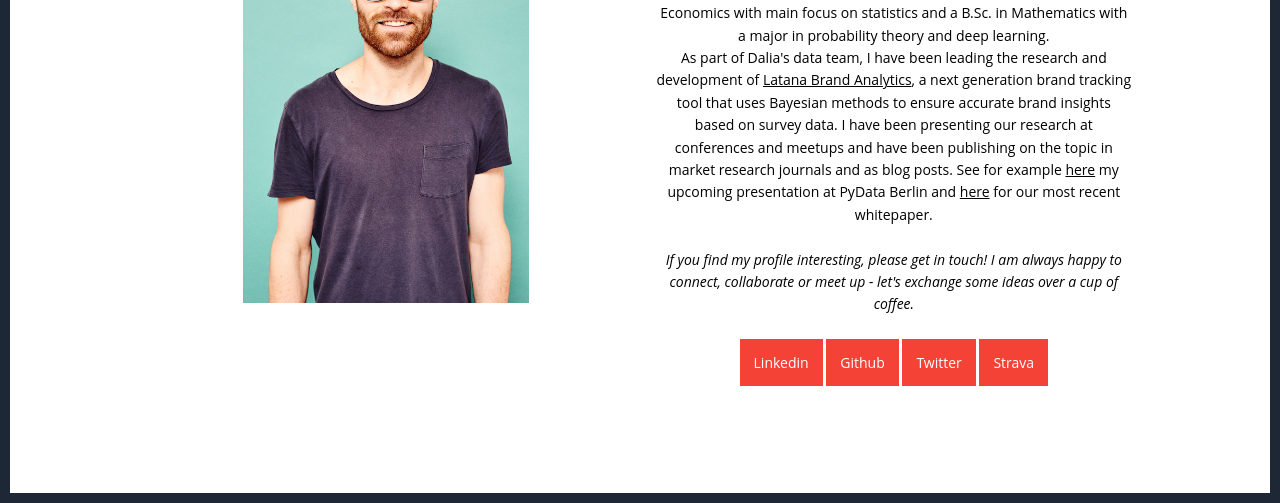
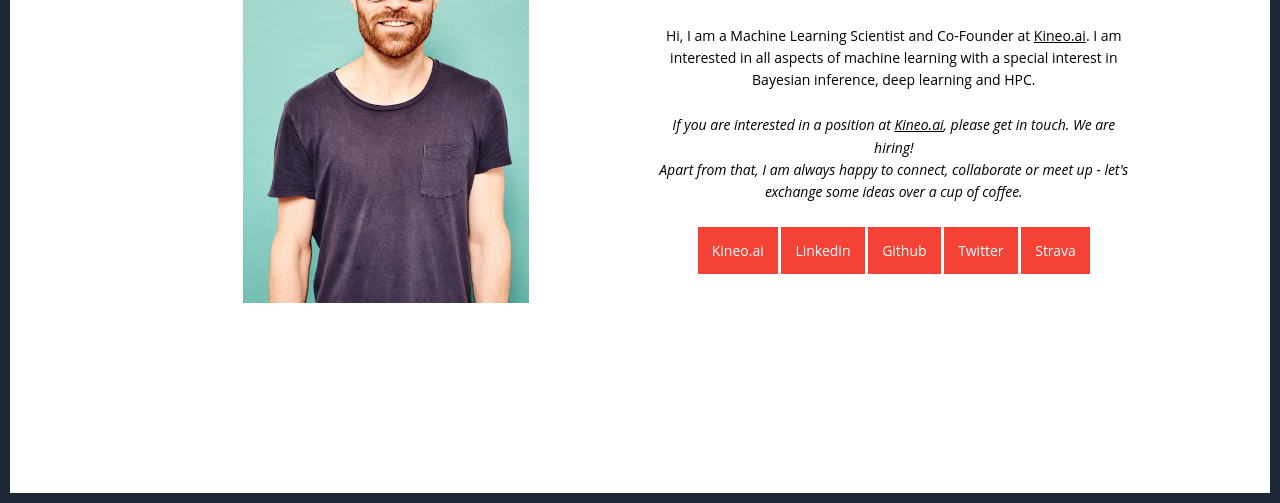
Before and after one commit to kkuusisto/kkuusisto.github.io, a plain HTML site: page index.html in a window 1280 px wide. Shown: the part 297-800 px from the top of the page. Drawn offline with Linux system fonts and the light colour scheme.

Commit message:
updated to new position

```diff
--- a/index.html
+++ b/index.html
@@ -15,10 +15,11 @@
   			<span class="textbox">
 	  			<h1>Korbinian Kuusisto</h1>
 				<br>
-		  		<p> Hi, I am a Data Scientist at <a href="https://daliaresearch.com" title="daliaresearch" target="_blank" class="main-text">Dalia Research</a>. I am interested in all aspects of machine learning with a special interest in Bayesian inference, deep learning and the intersection of those two. I prefer math heavy research with direct industry application over pure theory. I am holding a B.Sc. in Economics with main focus on statistics and a B.Sc. in Mathematics with a major in probability theory and deep learning. <br>
-          As part of Dalia's data team, I have been leading the research and development of <a href="https://latana.com" title="latana" target="_blank" class="main-text">Latana Brand Analytics</a>, a next generation brand tracking tool that uses Bayesian methods to ensure accurate brand insights based on survey data. I have been presenting our research at conferences and meetups and have been publishing on the topic in market research journals and as blog posts. See for example  <a href="https://de.pycon.org/program/pydata-wzwtvb-leveraging-the-advantages-of-bayesian-methods-to-build-a-data-science-product-using-pymc3-korbinian-kuusisto/" title="PyData" target="_blank" class="main-text">here</a> my upcoming presentation at PyData Berlin and <a href="https://www.latana.com/whitepapers/mrp-a-model-that-learns-over-time" title="whitepaper" target="_blank" class="main-text">here</a> for our most recent whitepaper. <br><br> <em> If you find my profile interesting, please get in touch! I am always happy to connect, collaborate or meet up - let's exchange some ideas over a cup of coffee.</em> </p>
+		  		<p> Hi, I am a Machine Learning Scientist and Co-Founder at <a href="https://kineo.ai/" title="kineo_ai" target="_blank" class="main-text">Kineo.ai</a>. I am interested in all aspects of machine learning with a special interest in Bayesian inference, deep learning and HPC. <br>
+          <br> <em> If you are interested in a position at <a href="https://kineo.ai/" title="kineo_ai" target="_blank" class="main-text">Kineo.ai</a>, please get in touch. We are hiring! <br> Apart from that, I am always happy to connect, collaborate or meet up - let's exchange some ideas over a cup of coffee.</em> </p>
 
 		  		<br>
+				<span class="linkbox"><a href="https://kineo.ai/" target="_blank" title="kineo" class="social-networks">Kineo.ai</a></span>
 		  		<span class="linkbox"><a href="https://www.linkedin.com/in/korbinian-kuusisto-58a6b170/" target="_blank" title="linkedin" class="social-networks">Linkedin</a></span>
   				<span class="linkbox"><a href="https://github.com/kkuusisto" target="_blank" title="github" class="social-networks">Github</a></span>
   				<span class="linkbox"><a href="https://twitter.com/kuusisto_k" target="_blank" title="twitter" class="social-networks">Twitter</a></span>
```
